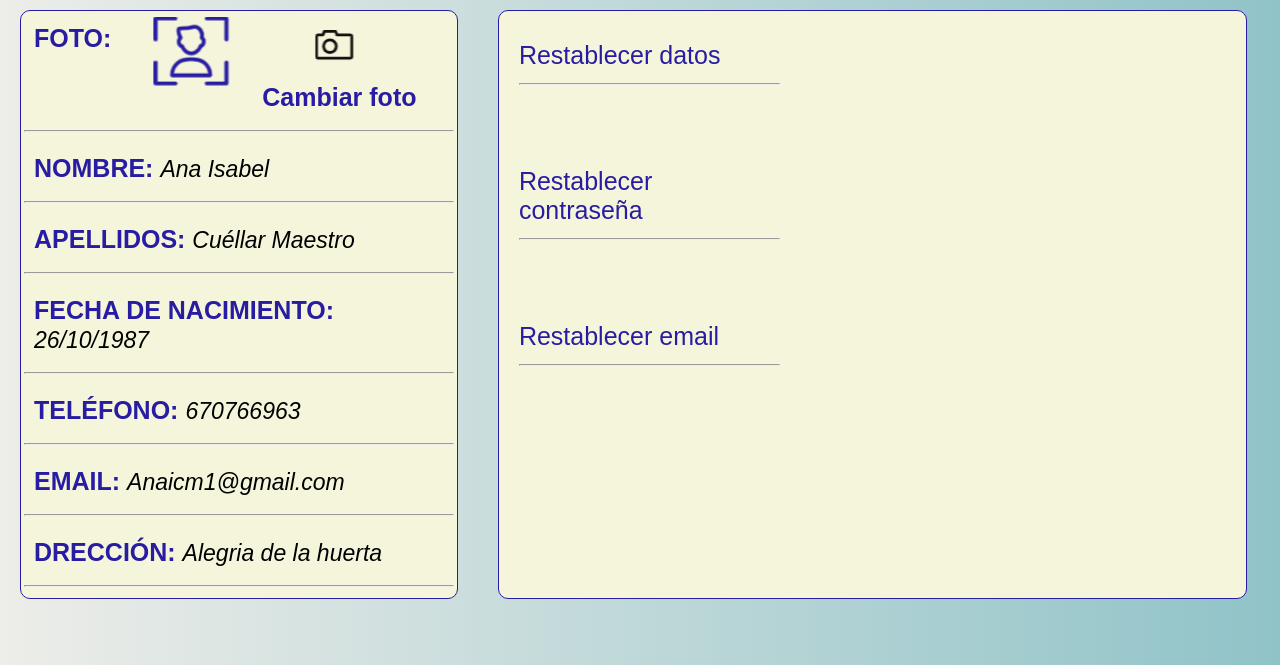
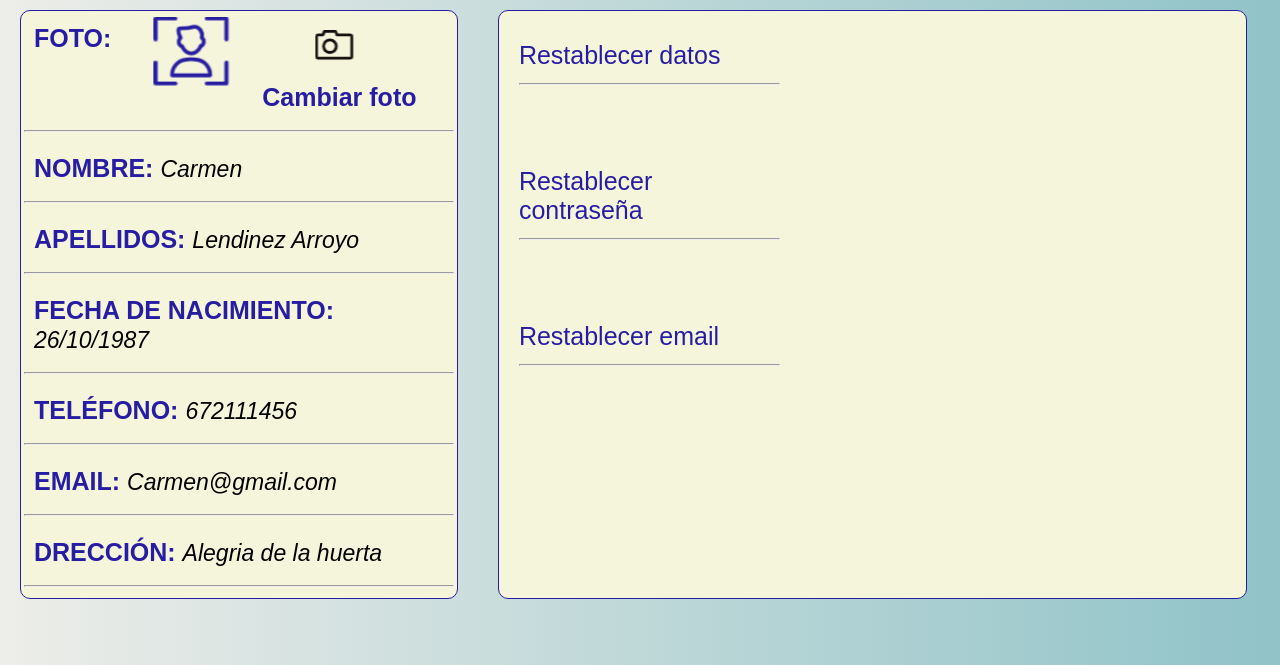
Before and after one commit to anaicm/Hospital, a PHP site: page /area_perfil.html in a window 1280 px wide. Shown: the part 135-800 px from the top of the page. Run offline with PHP 8.4, Linux system fonts and the light colour scheme.

Commit message:
actualizacion

```diff
--- a/vista/area_perfil.html
+++ b/vista/area_perfil.html
@@ -61,13 +61,13 @@
             </tr>
             <tr>
               <td>
-                <div class="etiqueta-datos"><b>NOMBRE: </b><span class="datos"><i>Ana Isabel</i></span></div><!--traer con php los datos del usuario-->
+                <div class="etiqueta-datos"><b>NOMBRE: </b><span class="datos"><i>Carmen</i></span></div><!--traer con php los datos del usuario-->
                 <hr>
               </td>
             </tr>
             <tr>
               <td>
-                <div class="etiqueta-datos"><b>APELLIDOS: </b><span class="datos"><i>Cuéllar Maestro</i></span></div><!--traer con php los datos del usuario-->
+                <div class="etiqueta-datos"><b>APELLIDOS: </b><span class="datos"><i>Lendinez Arroyo</i></span></div><!--traer con php los datos del usuario-->
                 <hr>
               </td>
             </tr>
@@ -79,13 +79,13 @@
             </tr>
             <tr>
               <td>
-                <div class="etiqueta-datos"><b>TELÉFONO: </b><span class="datos"><i>670766963</i></span></div><!--traer con php los datos del usuario-->
+                <div class="etiqueta-datos"><b>TELÉFONO: </b><span class="datos"><i>672111456</i></span></div><!--traer con php los datos del usuario-->
                 <hr>
               </td>
             </tr>
             <tr>
               <td>
-                <div class="etiqueta-datos"><b>EMAIL: </b><span class="datos"><i>Anaicm1@gmail.com</i></span></div><!--traer con php los datos del usuario-->
+                <div class="etiqueta-datos"><b>EMAIL: </b><span class="datos"><i>Carmen@gmail.com</i></span></div><!--traer con php los datos del usuario-->
                 <hr>
               </td>
             </tr>
--- a/vista/css/Portal_especialista.css
+++ b/vista/css/Portal_especialista.css
@@ -10,12 +10,13 @@
     padding: 10px 35px 10px 10px;
     border: 3px solid #1F736A ;
     border-radius: 10px;
-    width: 30%;
+    width: 35%;
 }
 .contedor_izquierdo{/*Contenedor para la parte del informe de paciente*/
     margin: 10px 10px 10px 10px;
     padding: 10px 10px 10px 10px ;
     height: 100%;
+    width: auto;
     display:flex;
 }
 .con_tabala_agenda{/*paddind derecho para la tabla que muestra las citas del día seleccionado*/
--- a/vista/css/uasuario_especialista.css
+++ b/vista/css/uasuario_especialista.css
@@ -12,8 +12,8 @@ textarea{/*Tamaño de la etiqueta textarea para que el especialista escriba el i
     flex-direction: row;
 }
 .cont_darCita{/*Contenedor donde el especialista da cita*/
-    margin:10px 10px 10px 50px;
-    padding: 10px 10px 10px 10px ;
+    margin:10px 0px 10px 30px;
+    padding: 10px 0px 10px 10px ;
     border:  2px solid #1F736A;
     border-radius: 10px;
     width: 300px;
```
Also changed, not shown: vista/Personal_autorizado/portal_usuario_autorizado.php (+6 -3 lines).
